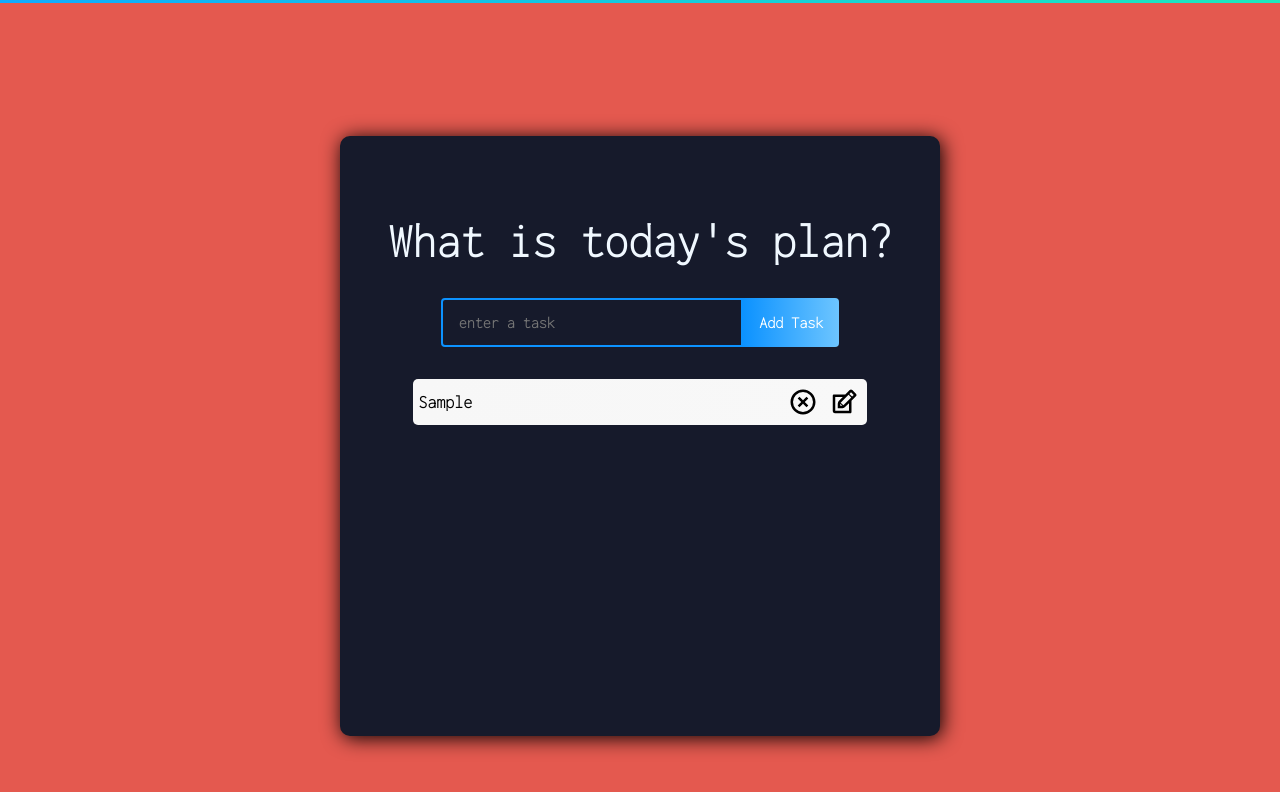
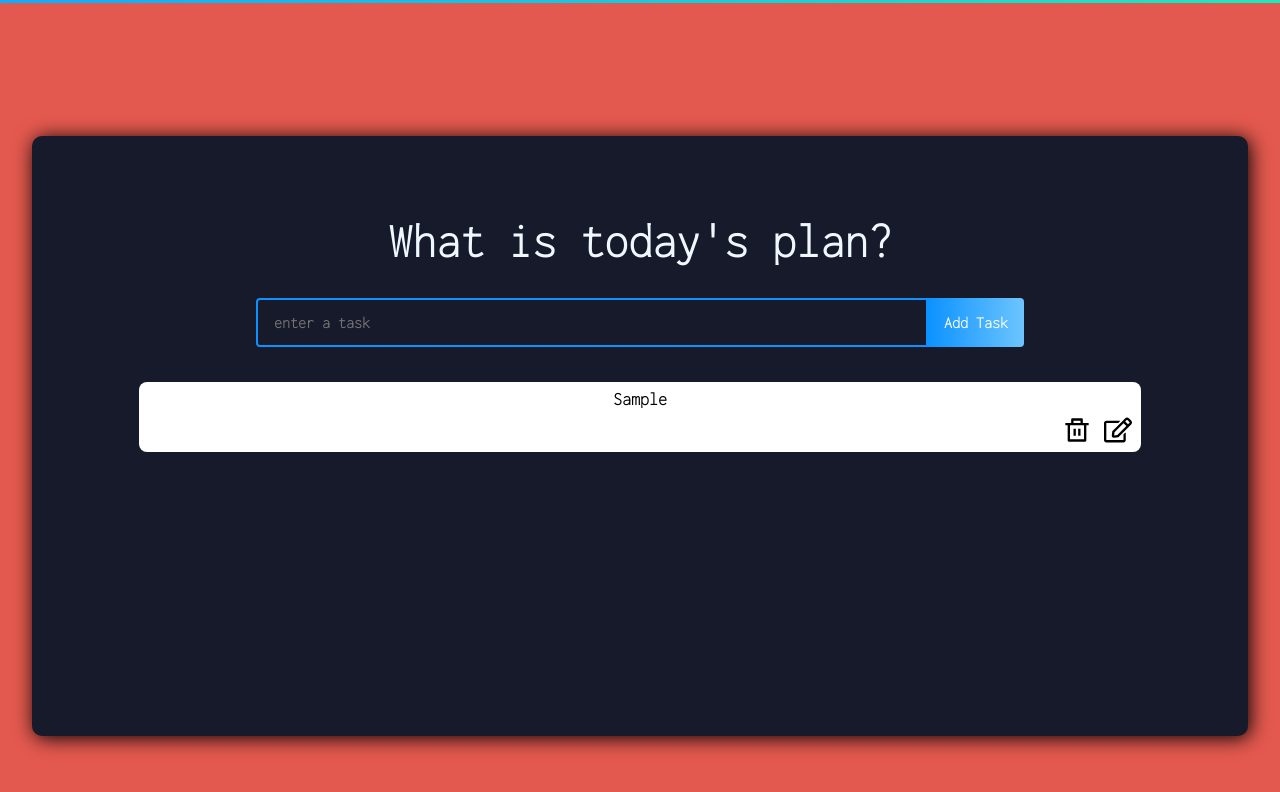
Before and after one commit to avannak/adulting-react, a React (Create React App) app: page / in a window 1280 px wide. Both pictures are taken after typing "Sample" into the empty fields and a click on the button "Add Task". Shown: the top 792 px of the page. Built offline with nearby package versions, Linux system fonts and the light colour scheme.

Commit message:
added draggable lists

```diff
--- a/package.json
+++ b/package.json
@@ -10,6 +10,7 @@
     "react-dom": "^18.0.0",
     "react-icons": "^4.3.1",
     "react-scripts": "5.0.0",
+    "styled-components": "^5.3.5",
     "web-vitals": "^2.1.4"
   },
   "scripts": {
--- a/src/App.css
+++ b/src/App.css
@@ -28,6 +28,7 @@ body {
   -webkit-box-pack: start;
       -ms-flex-pack: start;
           justify-content: start;
+  min-width: 95vw;
   max-width: 95vw;
   min-height: 600px;
   background: #161a2b;
@@ -69,8 +70,8 @@ body {
 }
 
 .todo-button:active {
-  background: -webkit-gradient(linear, left top, right top, from(#bbddfa), color-stop(20%, #6dc5ff));
-  background: linear-gradient(90deg, #bbddfa 0%, #6dc5ff 20%);
+  background: -webkit-gradient(linear, left top, right top, color-stop(20%, #bbddfa), color-stop(60%, #6dc5ff));
+  background: linear-gradient(90deg, #bbddfa 20%, #6dc5ff 60%);
   position: relative;
   top: 4px;
   -webkit-box-shadow: none;
@@ -108,6 +109,10 @@ body {
   border: 2px solid #ffbe0c;
 }
 
+.todo-text {
+  padding: 3px;
+}
+
 .todo-input.edit {
   border: 2px solid #149fff;
 }
@@ -132,7 +137,6 @@ body {
 }
 
 .todo-row {
-  overflow: auto;
   overflow-wrap: break-word;
   word-wrap: break-word;
   font-size: 18px;
@@ -147,11 +151,13 @@ body {
           align-items: center;
   margin: 4px auto;
   color: black;
-  background: -webkit-gradient(linear, left top, right top, from(#f7f7f7), to(#f8f8f8));
-  background: linear-gradient(90deg, #f7f7f7 0%, #f8f8f8 100%);
-  padding: 5px;
+  padding: 3px;
   border-radius: 5px;
   width: 90%;
+}
+
+.list-item {
+  border-radius: 8px;
 }
 
 h1 {
@@ -172,6 +178,9 @@ h1 {
   -webkit-box-align: center;
       -ms-flex-align: center;
           align-items: center;
+  -webkit-box-pack: end;
+      -ms-flex-pack: end;
+          justify-content: end;
   font-size: 36px;
   cursor: pointer;
 }
@@ -179,8 +188,10 @@ h1 {
 .delete-icon {
   margin-right: 5px;
   color: black;
+  padding: 2px;
+  height: 1em;
+  width: 1em;
   border-radius: 50%;
-  padding: 3px;
   color: black;
   -webkit-transition: 0.1s;
   transition: 0.1s;
@@ -188,7 +199,7 @@ h1 {
 
 .delete-icon:hover {
   color: #242424;
-  background-color: #2ca0ff;
+  background-color: #80c6ffc2;
 }
 
 .delete-icon:active {
@@ -200,20 +211,22 @@ h1 {
 }
 
 .edit-icon {
+  color: black;
+  padding: 2px;
+  height: 1em;
+  width: 1em;
   border-radius: 50%;
-  padding: 3px;
-  color: black;
   -webkit-transition: 0.1s;
   transition: 0.1s;
 }
 
 .edit-icon:hover {
   color: #242424;
-  background-color: #2ca0ff;
+  background-color: #80c6ffc2;
 }
 
 .edit-icon:active {
-  background-color: #6ecaff;
+  background-color: #1fadff;
   position: relative;
   top: 4px;
   -webkit-box-shadow: none;
--- a/src/App.js
+++ b/src/App.js
@@ -1,7 +1,6 @@
 import React from 'react';
 import './App.css';
 import TodoList from './components/TodoList';
-
 
 function App() {
   return (
--- a/src/App.scss
+++ b/src/App.scss
@@ -16,6 +16,7 @@ body {
   display: flex;
   flex-direction: column;
   justify-content: start;
+  min-width: 95vw;
   max-width: 95vw;
   min-height: 600px;
   background: #161a2b;
@@ -61,8 +62,8 @@ body {
   &:active {
     background: linear-gradient(
       90deg,
-      rgb(187, 221, 250) 0%,
-      rgb(109, 197, 255) 20%
+      rgb(187, 221, 250) 20%,
+      rgb(109, 197, 255) 60%
     );
     position: relative;
     top: 4px;
@@ -96,7 +97,9 @@ body {
     border: 2px solid #ffbe0c;
   }
 }
-
+.todo-text {
+  padding: 3px;
+}
 .todo-input.edit {
   border: 2px solid #149fff;
 }
@@ -120,7 +123,6 @@ body {
 }
 
 .todo-row {
-  overflow: auto;
   overflow-wrap: break-word;
   word-wrap: break-word;
   font-size: 18px;
@@ -129,16 +131,14 @@ body {
   align-items: center;
   margin: 4px auto;
   color: rgb(0, 0, 0);
-  background: linear-gradient(
-    90deg,
-    rgb(247, 247, 247) 0%,
-    rgb(248, 248, 248) 100%
-  );
-
-  padding: 5px;
+  padding: 3px;
   border-radius: 5px;
   width: 90%;
 }
+.list-item {
+  border-radius: 8px;
+}
+
 h1 {
   color: aliceblue;
   font-family: "Inconsolata", monospace;
@@ -150,6 +150,7 @@ h1 {
 .icons {
   display: flex;
   align-items: center;
+  justify-content: end;
   font-size: 36px;
   cursor: pointer;
 }
@@ -157,13 +158,15 @@ h1 {
 .delete-icon {
   margin-right: 5px;
   color: rgb(0, 0, 0);
+  padding: 2px;
+  height: 1em;
+  width: 1em;
   border-radius: 50%;
-  padding: 3px;
   color: rgb(0, 0, 0);
   transition: 0.1s;
   &:hover {
     color: #242424;
-    background-color: #2ca0ff;
+    background-color: #80c6ffc2;
   }
   &:active {
     background-color: #6ecaff;
@@ -174,16 +177,18 @@ h1 {
 }
 
 .edit-icon {
+  color: rgb(0, 0, 0);
+  padding: 2px;
+  height: 1em;
+  width: 1em;
   border-radius: 50%;
-  padding: 3px;
-  color: rgb(0, 0, 0);
   transition: 0.1s;
   &:hover {
     color: #242424;
-    background-color: #2ca0ff;
+    background-color: #80c6ffc2;
   }
   &:active {
-    background-color: #6ecaff;
+    background-color: #1fadff;
     position: relative;
     top: 4px;
     box-shadow: none;
--- a/src/components/Todo.js
+++ b/src/components/Todo.js
@@ -1,8 +1,32 @@
-import React, { useState, } from 'react'
+import React, { useState } from 'react'
 import TodoForm from './TodoForm'
-import { RiCloseCircleLine } from 'react-icons/ri'
-import { TiEdit } from 'react-icons/ti'
-import { DragDropContext, Droppable, Draggable } from 'react-beautiful-dnd';
+import { RiDeleteBinLine } from 'react-icons/ri'
+import { FaRegEdit } from "react-icons/fa";
+
+import { Draggable } from 'react-beautiful-dnd';
+
+// function to help us with reordering the result
+export const reorder = (list, startIndex, endIndex) => {
+    const result = Array.from(list);
+    const [removed] = result.splice(startIndex, 1);
+    result.splice(endIndex, 0, removed);
+
+    return result;
+};
+
+export const getItemStyle = (isDragging, draggableStyle) => ({
+    // basic styles to make the items look a bit nicer
+    userSelect: "none",
+    width: "100%",
+    padding: "5px",
+
+
+    // change background colour if dragging
+    background: isDragging ? "lightgreen" : "white",
+    boxShadow: isDragging ? "0 0 .4 rem #666" : "none",
+    // styles we need to apply on draggables
+    ...draggableStyle
+});
 
 function Todo({ todos, completeTodo, removeTodo, updateTodo }) {
     const [edit, setEdit] = useState({
@@ -18,25 +42,44 @@ function Todo({ todos, completeTodo, removeTodo, updateTodo }) {
         })
     }
 
+
     if (edit.id) {
         return <TodoForm edit={edit} onSubmit={submitUpdate} />;
     }
 
-    return todos.map((todo, index) => (
-        <div className={todo.isComplete ? 'todo-row complete' : 'todo-row'} key={index}>
+    return (
+        todos.map((todo, index) =>
+            <div key={todo.id} className={todo.isComplete ? 'todo-row complete' : 'todo-row'} >
+                <Draggable key={todo.id} draggableId={todo.id} index={index}>
+                    {(provided, snapshot) => (
+                        <div className="list-item" ref={provided.innerRef}
+                            {...provided.draggableProps}
+                            {...provided.dragHandleProps}
+                            style={getItemStyle(
 
-            <div key={todo.id} onClick={() => completeTodo(todo.id)}>
-                {todo.text}
-            </div>
-            <div className="icons">
-                <RiCloseCircleLine onClick={() => removeTodo(todo.id)}
-                    className='delete-icon'
-                />
-                <TiEdit onClick={() => setEdit({ id: todo.id, value: todo.text })} className="edit-icon" />
-            </div>
-        </div>
+                                snapshot.isDragging,
+                                provided.draggableProps.style
+                            )}>
 
-    ))
+                            <div className="todo-text" key={todo.id} onClick={() => completeTodo(todo.id)}>
+                                {todo.text}
+                            </div>
+                            <div className="icons">
+                                <div className='delete-icon'>
+                                    <RiDeleteBinLine size={28} onClick={() => removeTodo(todo.id)}
+
+                                    />
+                                </div>
+                                <div className="edit-icon">
+                                    <FaRegEdit size={28} onClick={() => setEdit({ id: todo.id, value: todo.text })} />
+                                </div>
+                            </div>
+                        </div>
+                    )}
+                </Draggable >
+            </div >
+        )
+    )
 }
 
 export default Todo
--- a/src/components/TodoForm.js
+++ b/src/components/TodoForm.js
@@ -1,4 +1,5 @@
 import React, { useState, useEffect, useRef } from "react";
+import { v4 } from "uuid";
 
 function TodoForm(props) {
     const [input, setInput] = useState(props.edit ? props.edit.value : '');
@@ -15,7 +16,7 @@ function TodoForm(props) {
     const handleSubmit = (e) => {
         e.preventDefault();
         props.onSubmit({
-            id: Math.floor(Math.random() * 10000),
+            id: v4(),
             text: input,
         });
         setInput('');
--- a/src/components/TodoList.js
+++ b/src/components/TodoList.js
@@ -1,7 +1,7 @@
 import React, { useState } from 'react';
 import TodoForm from './TodoForm';
 import Todo from './Todo';
-import { DragDropContext, Droppable, Draggable } from 'react-beautiful-dnd';
+import { DragDropContext, Droppable } from 'react-beautiful-dnd';
 
 function TodoList() {
     const [todos, setTodos] = useState([]);
@@ -40,9 +40,24 @@ function TodoList() {
             <h1>What is today's plan?</h1>
             <TodoForm onSubmit={addTodo} />
 
-
-            <Todo todos={todos} completeTodo={completeTodo} removeTodo={removeTodo} updateTodo={updateTodo} />
-
+            <DragDropContext onDragEnd={(param) => {
+                const srcI = param.source.index;
+                const desI = param.destination.index;
+                todos.splice(desI, 0, todos.splice(srcI, 1)[0]);
+                // console.log(param);
+            }}>
+                <Droppable droppableId="droppable-1">
+                    {(provided, snapshot) => (
+                        <div
+                            ref={provided.innerRef}
+                            {...provided.droppableProps}
+                        >
+                            <Todo todos={todos} completeTodo={completeTodo} removeTodo={removeTodo} updateTodo={updateTodo} />
+                            {provided.placeholder}
+                        </div>
+                    )}
+                </Droppable>
+            </DragDropContext>
         </div>
     );
 }
--- a/src/index.js
+++ b/src/index.js
@@ -1,7 +1,6 @@
 import React from 'react';
 import ReactDOM from 'react-dom';
 import App from './App';
-
 
 ReactDOM.render(
   <React.StrictMode>
```
Also changed, not shown: 2 other files (tests, documents, lock files or other folders).
